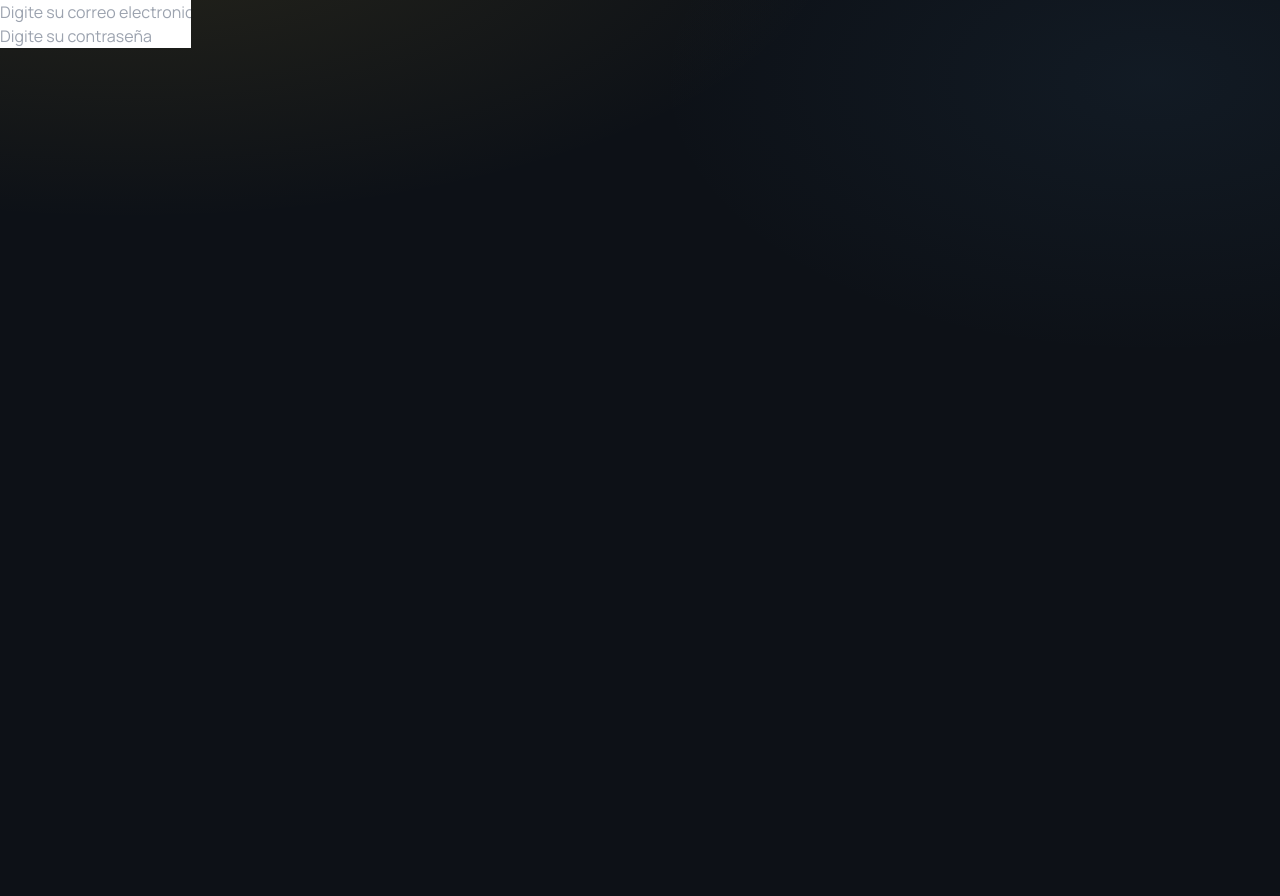
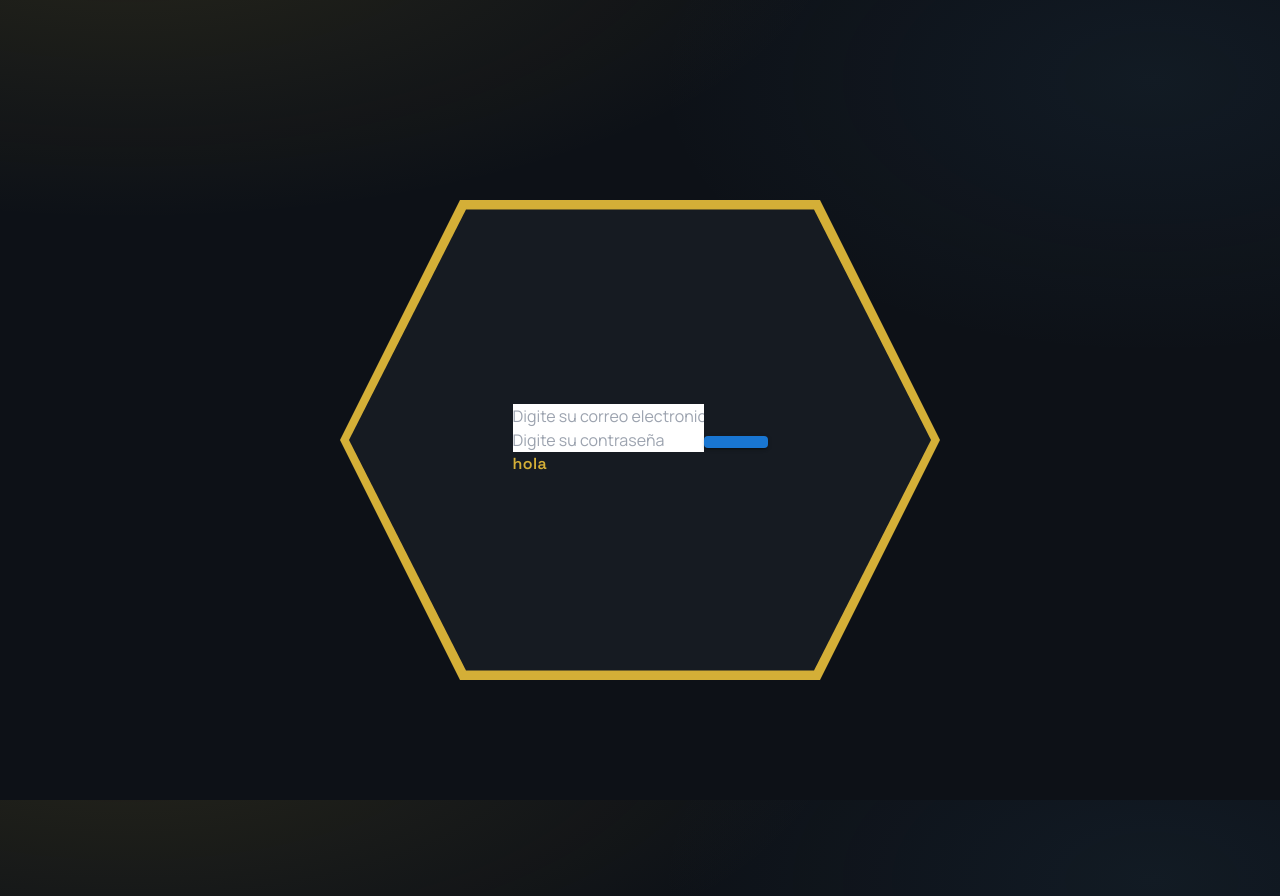
Before and after one commit to johanP051/honeymetrics-v2-frontend-universidad, a React (Vite) app: page /Login in a window 1280 px wide. Shown: the top 896 px of the page. Before the commit the page ends 800 px from the top, so only its background shows below. Built offline with nearby package versions, Linux system fonts and the light colour scheme.

Commit message:
feat(login): Design of a hexagonal container

```diff
--- a/src/pages/Login/login.jsx
+++ b/src/pages/Login/login.jsx
@@ -1,6 +1,19 @@
+import Button from '@mui/material/Button';
+import Container from '@mui/material/Container';
+import styles from"./login.module.css"
+
 export default function Login() {
-    return <form>
-        <input placeholder="Digite su correo electronico"></input> <br/>
-        <input placeholder="Digite su contraseña"></input>
-    </form>;
+    return(
+        <Container className={styles.ContenedorLogin} maxWidth="sm">
+            <Container className={styles.contenidoPanal}>
+                <div className={styles.gotaMiel}></div>
+                <form>
+                    <input className={styles.ejemplo} placeholder="Digite su correo electronico"></input> <br/>
+                    <input placeholder="Digite su contraseña"></input>
+                    <Button variant="contained"></Button>
+                    <h1 className={styles.hola}>hola</h1>
+                </form>
+            </Container>
+        </Container>
+    )
 }
--- a/src/pages/Login/login.module.css
+++ b/src/pages/Login/login.module.css
@@ -0,0 +1,23 @@
+.ContenedorLogin{
+    background-color: #d4af37;
+    position: relative;
+    display: flex;
+    justify-content: center;
+    align-items: center;
+    margin: 25vh auto 0 auto;
+    width: 60vh;              /* proporcional al alto para que sea un hexágono real */
+    height: 60vh;
+    clip-path: polygon(0% 50%, 20% 0%, 80% 0%, 100% 50%, 80% 100%, 20% 100%);
+}
+
+.contenidoPanal{
+    display: flex;
+    position: absolute;
+    width: 98%;
+    height: 98%;
+    justify-content: center;
+    align-items: center;
+    background-color: #161b22;
+    clip-path: polygon(1.5% 50%, 21% 1%, 79% 1%, 98.5% 50%, 79% 99%, 21% 99%);
+
+}
```
